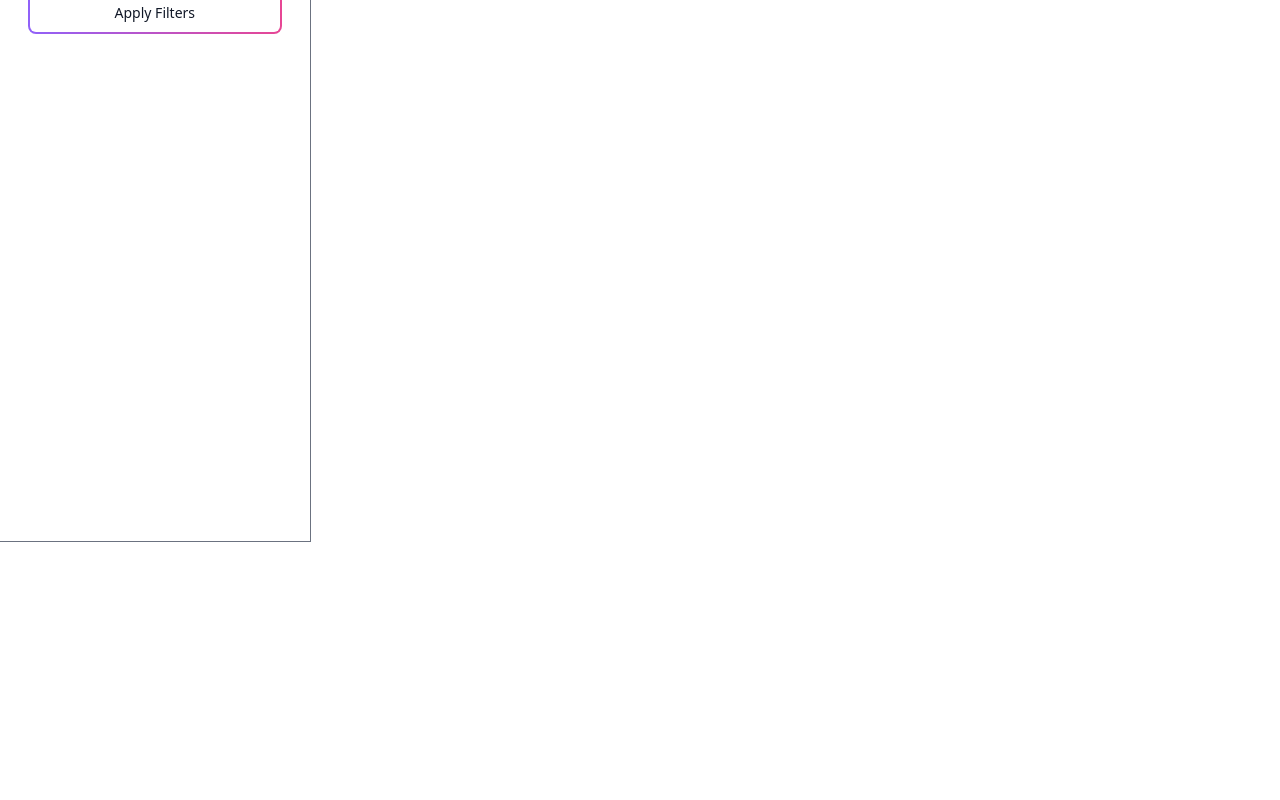
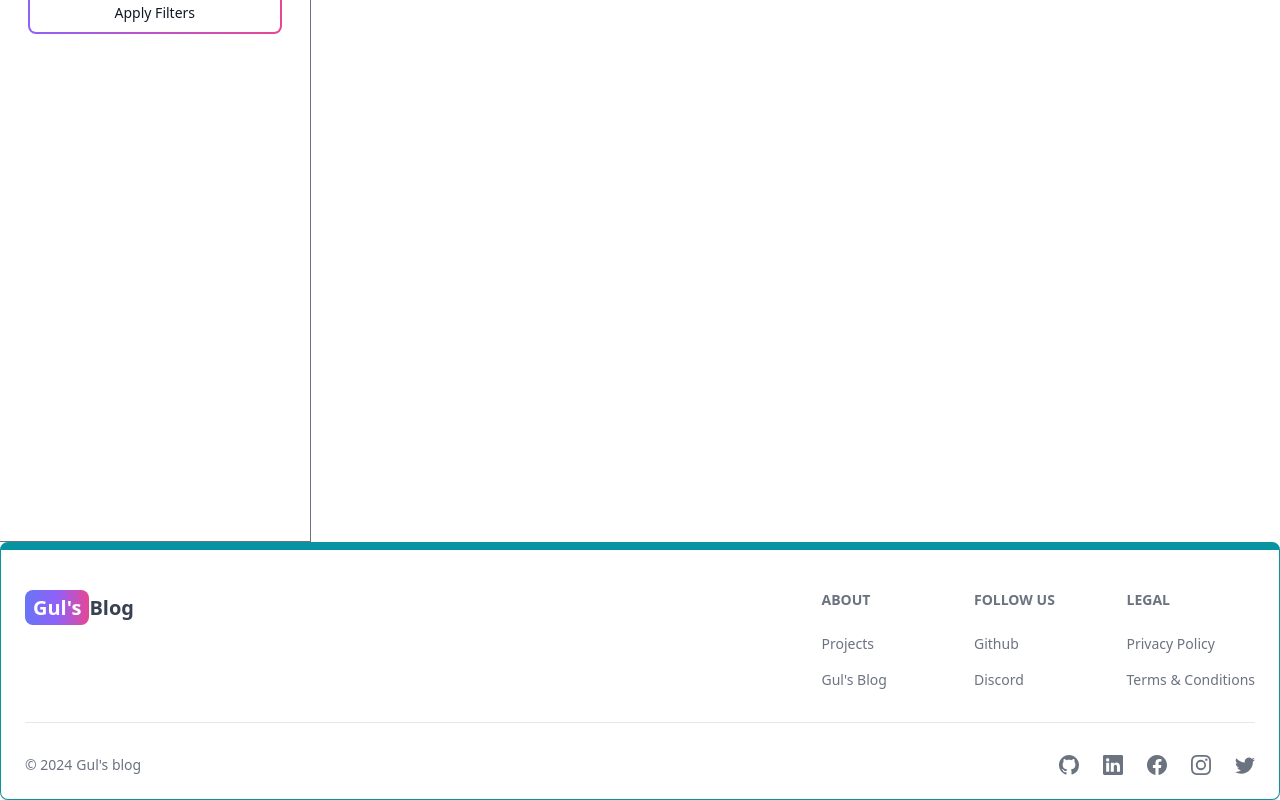
Before and after one commit to Turdugul/my-blog-next.js, a Next.js app: page /search in a window 1280 px wide. Shown: the part 322-1122 px from the top of the page. Before the commit the page ends 864 px from the top, so only its background shows below. Built offline with nearby package versions, Linux system fonts and the light colour scheme; no server answers; the database is empty.

Commit message:
added about, projects pages and footer

```diff
--- /dev/null
+++ b/src/app/about/page.jsx
@@ -0,0 +1,49 @@
+export default function About() {
+    return (
+      <div className='min-h-screen flex items-center justify-center'>
+        <div className='max-w-2xl mx-auto p-3 text-center'>
+          <div>
+            <h1 className='text-3xl font font-semibold text-center my-7'>
+              About Gul&apos;s Blog
+            </h1>
+            <div className='text-md text-gray-500 flex flex-col gap-6'>
+              <p>
+                Welcome to Gul&apos;s Blog! Created by Turdugul Okonbaeva, this
+                blog serves as a personal platform to share stories and
+                experiences of self-taught programmers. It delves into
+                coding discipline, personal growth, and the journey of learning
+                and mastering technology.
+              </p>
+
+              <p>
+                On this blog, you&apos;ll find weekly articles and tutorials
+                about web development, software engineering, and programming languages.
+                As a self-taught career changer from education to tech,
+                Gul shares hes learning journey and insights into new technologies.
+                Visit often for fresh updates!
+              </p>
+
+              <p>
+                This website is created using Next.js and{' '}
+                <a
+                  href='https://go.clerk.com/fgJHKlt'
+                  target='_blank'
+                  className='text-teal-500 hover:underline'
+                >
+                  Clerk
+                </a>
+                .
+              </p>
+
+              <p>
+              Feel free to join the conversation in the comments!
+              You can like, reply, and connect with other readers.
+              We believe that learning together helps everyone grow and improve.
+
+              </p>
+            </div>
+          </div>
+        </div>
+      </div>
+    );
+  }
--- /dev/null
+++ b/src/app/components/Footer.jsx
@@ -0,0 +1,90 @@
+'use client';
+import { Footer } from 'flowbite-react';
+import Link from 'next/link';
+import {
+  BsFacebook,
+  BsInstagram,
+  BsTwitter,
+  BsGithub,
+  BsLinkedin
+} from 'react-icons/bs';
+export default function FooterCom() {
+  return (
+    <Footer container className='border border-t-8 border-teal-500'>
+      <div className='w-full max-w-7xl mx-auto'>
+        <div className='grid w-full justify-between sm:flex md:grid-cols-1'>
+          <div className='mt-5'>
+            <Link
+              href='/'
+              className='self-center whitespace-nowrap text-lg sm:text-xl font-semibold dark:text-white'
+            >
+              <span className='px-2 py-1 bg-gradient-to-r from-indigo-500 via-purple-500 to-pink-500 rounded-lg text-white'>
+                Gul&apos;s
+              </span>
+              Blog
+            </Link>
+          </div>
+          <div className='grid grid-cols-2 gap-8 mt-4 sm:grid-cols-3 sm:gap-6'>
+            <div>
+              <Footer.Title title='About' />
+              <Footer.LinkGroup col>
+                <Footer.Link
+                  href='https://portfolio-next2-24.vercel.app/'
+                  target='_blank'
+                  rel='noopener noreferrer'
+                >
+                   Projects
+                </Footer.Link>
+                <Footer.Link
+                  href='/about'
+                  target='_blank'
+                  rel='noopener noreferrer'
+                >
+                  Gul&apos;s Blog
+                </Footer.Link>
+              </Footer.LinkGroup>
+            </div>
+            <div>
+              <Footer.Title title='Follow us' />
+              <Footer.LinkGroup col>
+                <Footer.Link
+                  href='https://github.com/Turdugul'
+                  target='_blank'
+                  rel='noopener noreferrer'
+                >
+                  Github
+                </Footer.Link>
+                <Footer.Link href='#'>Discord</Footer.Link>
+              </Footer.LinkGroup>
+            </div>
+            <div>
+              <Footer.Title title='Legal' />
+              <Footer.LinkGroup col>
+                <Footer.Link href='#'>Privacy Policy</Footer.Link>
+                <Footer.Link href='#'>Terms &amp; Conditions</Footer.Link>
+              </Footer.LinkGroup>
+            </div>
+          </div>
+        </div>
+        <Footer.Divider />
+        <div className='w-full sm:flex sm:items-center sm:justify-between'>
+          <Footer.Copyright
+            href='#'
+            by="Gul's blog"
+            year={new Date().getFullYear()}
+          />
+          <div className='flex gap-6 sm:mt-0 mt-4 sm:justify-center'>
+            <Footer.Icon
+              href='https://github.com/Turdugul'
+              icon={BsGithub}
+            />
+            <Footer.Icon href='https://www.linkedin.com/in/turdugul/' icon={BsLinkedin} />
+            <Footer.Icon href='#' icon={BsFacebook} />
+            <Footer.Icon href='#' icon={BsInstagram} />
+            <Footer.Icon href='#' icon={BsTwitter} />
+          </div>
+        </div>
+      </div>
+    </Footer>
+  );
+}
--- a/src/app/layout.js
+++ b/src/app/layout.js
@@ -5,6 +5,7 @@
 import Header from "./components/Header";
 import { ClerkProvider } from "@clerk/nextjs";
 import { ThemeModeScript } from "flowbite-react";
+import Footer from "./components/Footer";
 
 const geistSans = localFont({
   src: "./fonts/GeistVF.woff",
@@ -37,6 +38,7 @@
           <ThemeCom>
             <Header />
             {children}
+            <Footer/>
           </ThemeCom>
         </ThemeProvider>
       </body>
--- /dev/null
+++ b/src/app/projects/page.jsx
@@ -0,0 +1,13 @@
+import CallToAction from '../components/CallToAction';
+export default function Projects() {
+  return (
+    <div className='min-h-screen max-w-2xl mx-auto flex justify-center items-center flex-col gap-6 p-3'>
+      <h1 className='text-3xl font-semibold'>Pojects</h1>
+      <p className='text-md text-gray-500'>
+        Build fun and engaging projects while learning React, Next.js, and
+        more!
+      </p>
+      <CallToAction />
+    </div>
+  );
+}
```
